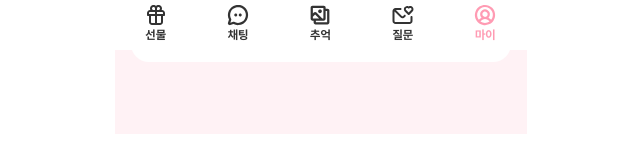
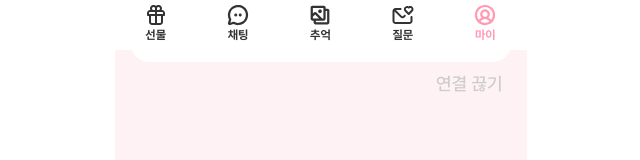
Before and after one commit to LoFin-official/LoFin-FE, a Next.js app: page /my-page/profile in a window 1280 px wide. Shown: the part 750-910 px from the top of the page, without its empty margins (312-952 px from the left). Before the commit the page ends 884 px from the top, so only its background shows below. Built offline with nearby package versions, Linux system fonts and the light colour scheme.

Commit message:
📝 Update : 마이 - 프로필 페이지 : 연결 끊기 텍스트 추가

```diff
--- a/src/pages/my-page/profile/index.tsx
+++ b/src/pages/my-page/profile/index.tsx
@@ -8,6 +8,7 @@ export default function ProfilePage() {
   const router = useRouter();
 
   return (
+    <>
       <div className='flex flex-col gap-4 pt-4 bg-[#ffd9e1]/35 min-h-[calc(100vh-112px)] items-center pb-[72px]'>
         <div className='flex flex-col gap-4 w-[380px] h-[296px] bg-[#FFFFFF] rounded-[18px] px-6 py-6 items-center'>
           {/* 내 프로필 */}
@@ -63,7 +64,9 @@ export default function ProfilePage() {
             </div>
           </div>
         </div>
+        <span className='text-lg text-[#CCCCCC] self-end px-6 -mt-2 cursor-pointer'>연결 끊기</span>
       </div>
+    </>
   );
 }
 
```
Lines whose indentation alone changed are shown as unchanged.
